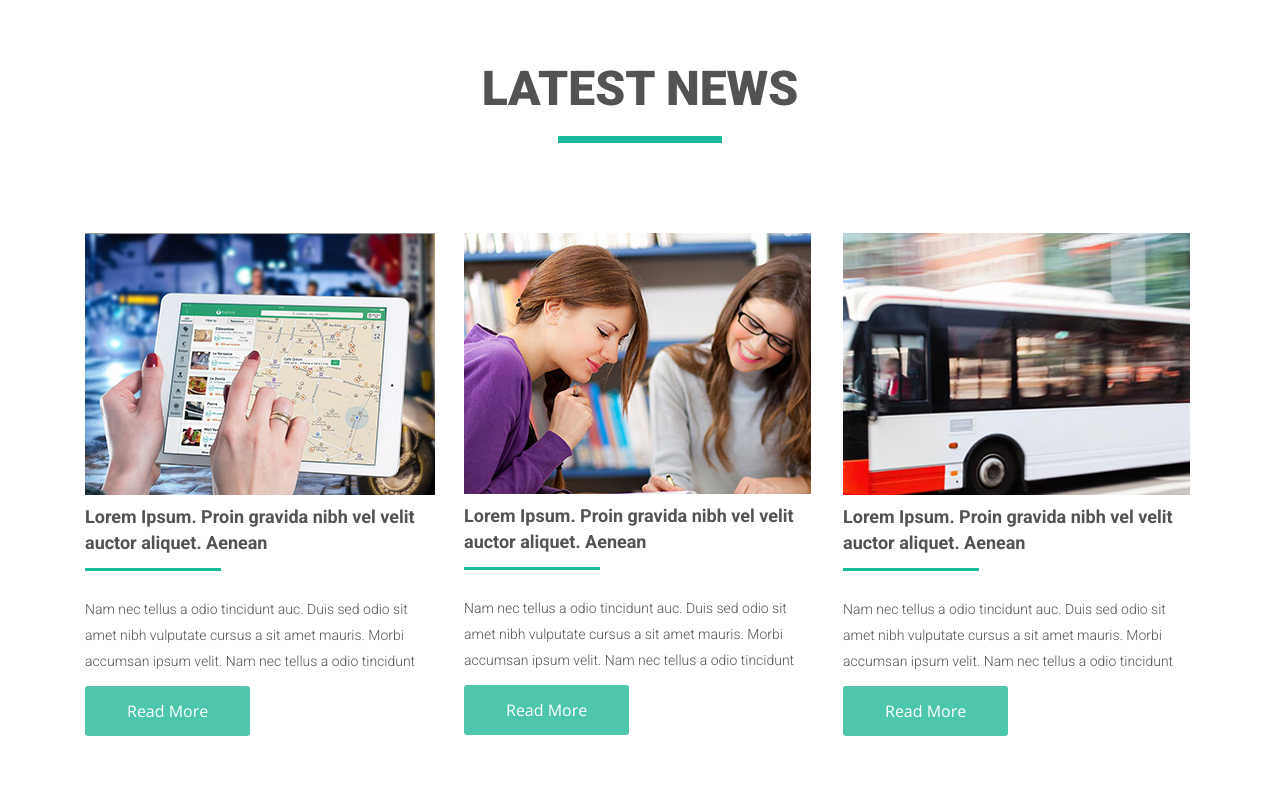
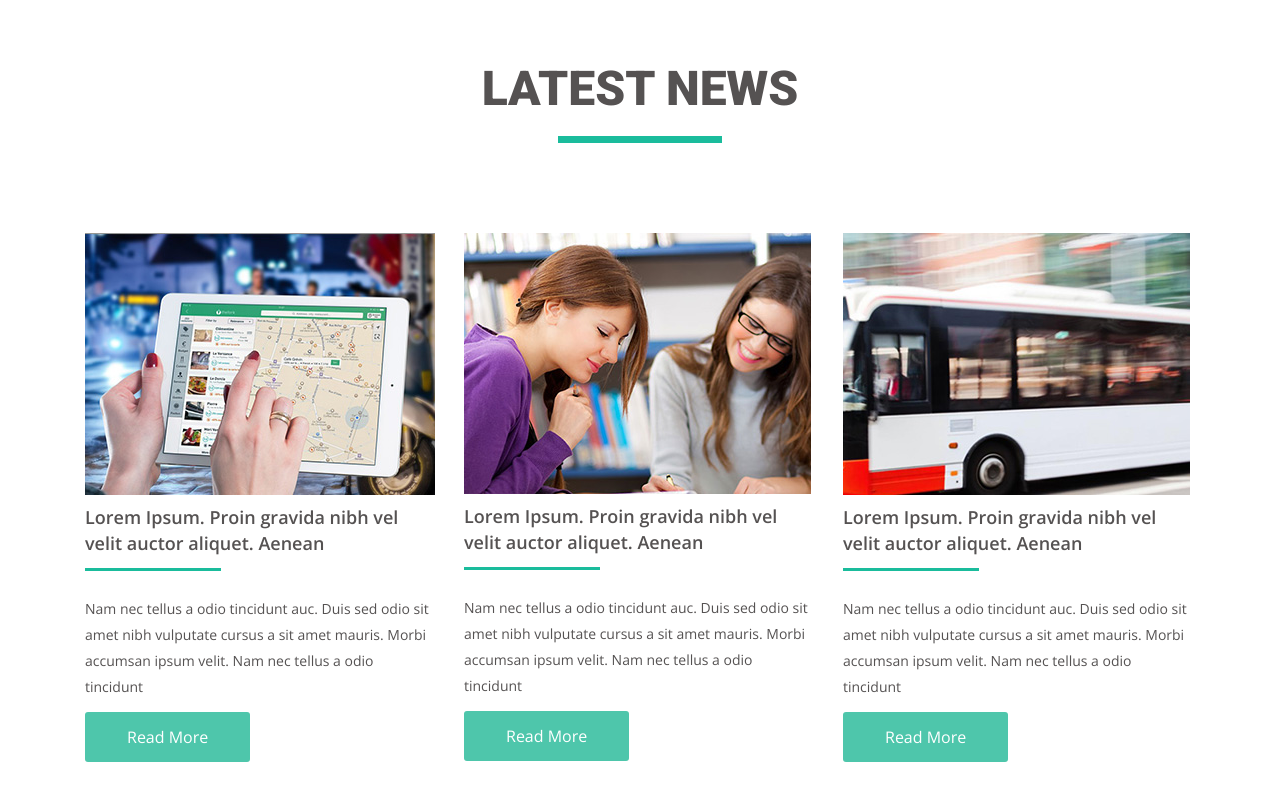
Before and after one commit to annashpb/goit-fe-course, a plain HTML site: page html-css/module-04/index.html in a window 1280 px wide. Shown: the part 1058-1858 px from the top of the page. Drawn offline with nearby package versions, Linux system fonts and the light colour scheme.

Commit message:
mod04fxgn

```diff
--- a/html-css/module-04/css/styles.css
+++ b/html-css/module-04/css/styles.css
@@ -176,7 +176,7 @@
 }
 
 .news-title {
-  font-family: "Open Sans" sans-serif;
+  font-family: "Open Sans", sans-serif;
   font-weight: 600;
   font-size: 18px;
   color: #555252;
@@ -195,7 +195,7 @@
 }
 
 .news-content {
-  font-family: "Open Sans" sans-serif;
+  font-family: "Open Sans", sans-serif;
   font-weight: 400;
   font-size: 14px;
   color: #555252;
```
